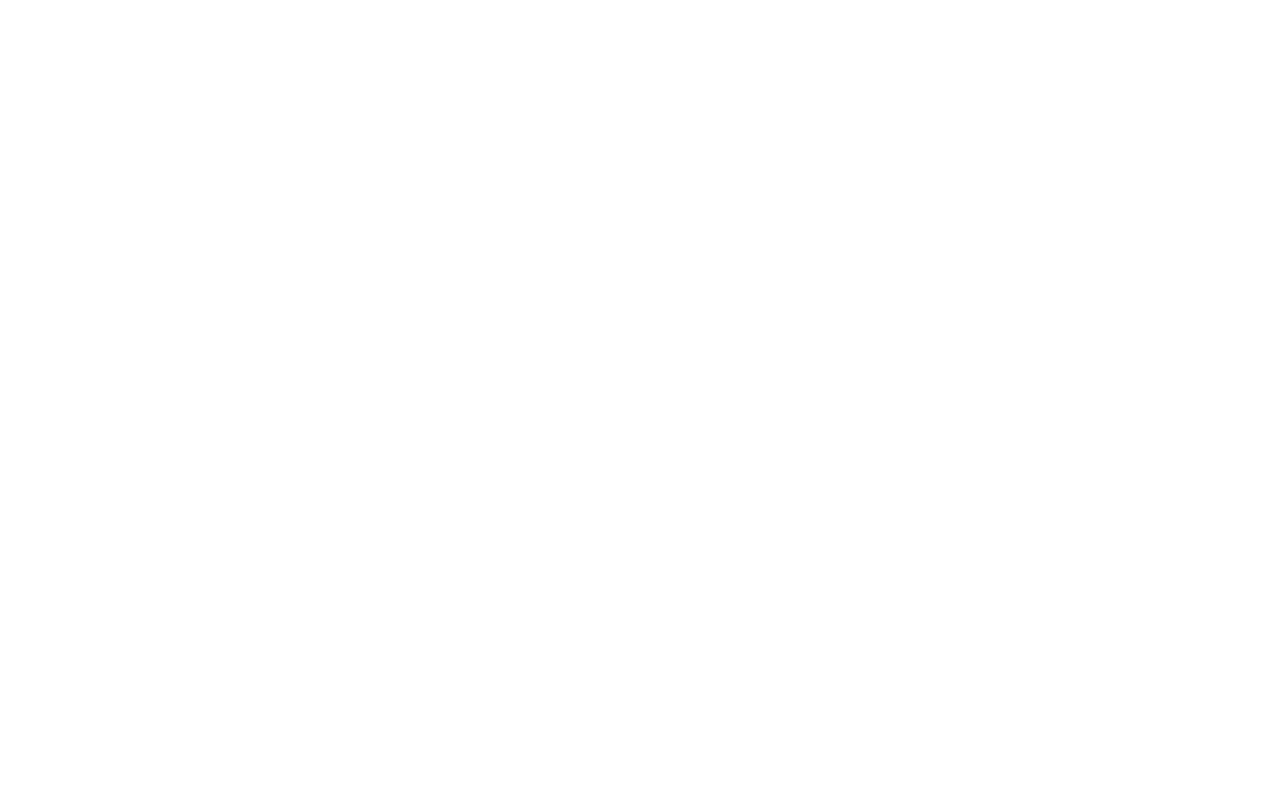
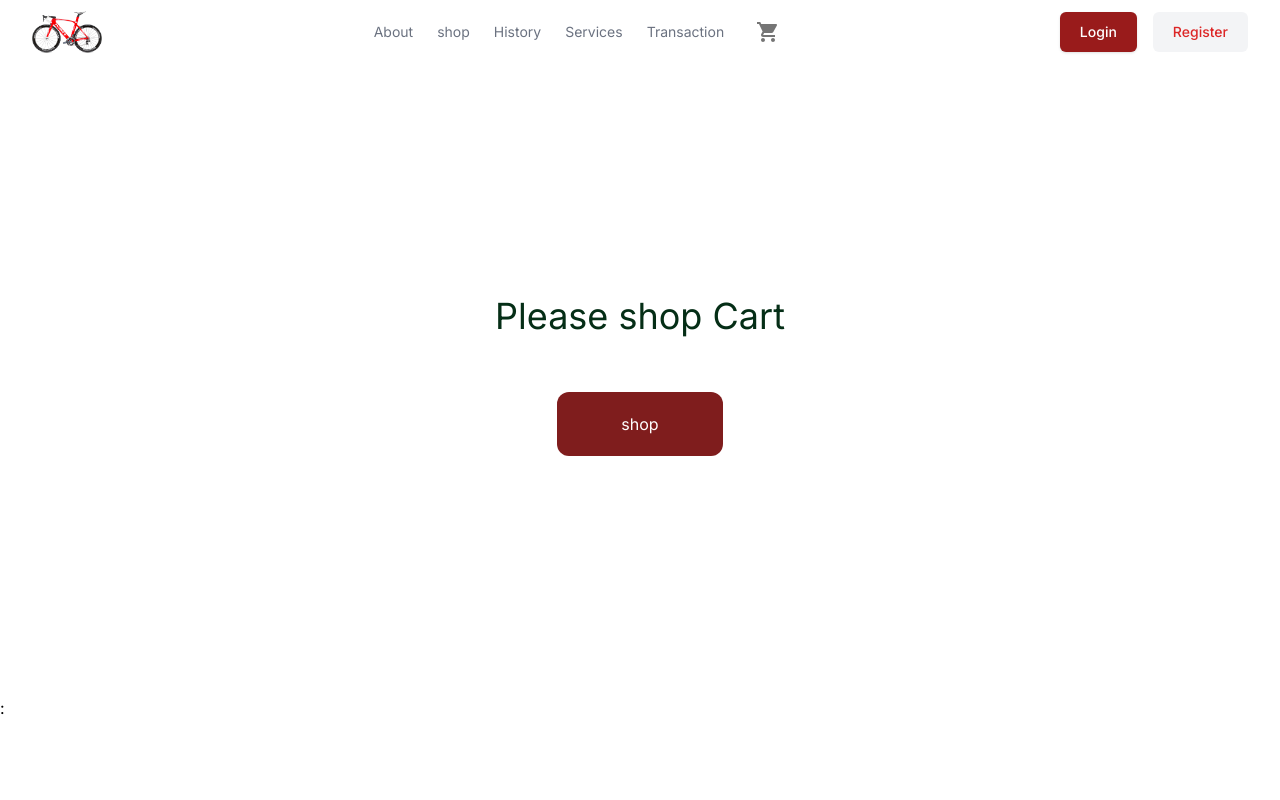
Before and after one commit to Ibra7emels3id/Bike_app, a Next.js app: page /cart in a window 1280 px wide. Shown: the top 800 px of the page. Built offline with nearby package versions, Linux system fonts and the light colour scheme.

Commit message:
first commit

```diff
--- a/src/app/cart/checkout/_components/CheckoutForm.js
+++ b/src/app/cart/checkout/_components/CheckoutForm.js
@@ -5,8 +5,8 @@ import { useAppDispatch, useAppSelector } from '../../../../lib/hooks';
 import { removeFromCart } from '../../../../lib/features/cartSlice';
 import Loader from './Loader'
 import Link from 'next/link';
-import { useSearchParams } from 'next/navigation';
-
+// import { useSearchParams } from 'next/navigation';
+import { useSearchParams } from 'next/router';
 
 
 
@@ -14,7 +14,7 @@ import { useSearchParams } from 'next/navigation';
 const CheckoutForm = () => {
     const dispatch = useAppDispatch();
     const { cart, CartTitle, cartQuantity } = useAppSelector((state) => state.cart)
-    const searchparams = useSearchParams()
+    // const searchparams = useSearchParams()
 
     const SendDataCartToAdmin = async () => {
         try {
--- a/src/app/cart/checkout/page.js
+++ b/src/app/cart/checkout/page.js
@@ -6,11 +6,12 @@ import CheckoutForm from './_components/CheckoutForm';
 import Header from '../../../components/Header';
 // import { useSearchParams } from 'next/navigation';
 // Number(searchparams.get('amount'))
+import { useSearchParams } from 'next/router';
 
 const stripePromise = loadStripe(process.env.NEXT_PUBLIC_STRIPE_PUBLISHABLE_KEY);
 
 const Page = () => {
-    const searchparams = useSearchParams()
+    // const searchparams = useSearchParams()
     const options = {
         mode: 'payment',
         currency: 'usd',
--- a/src/app/cart/page.jsx
+++ b/src/app/cart/page.jsx
@@ -26,9 +26,9 @@ const Page = () => {
 
     return (
         <>
-            {/* <Header />
+            <Header />
             <div className="checkout pt-14">
-                {user ? <section>
+                <section>
                     {cart.length === 0 ? <div className="flex flex-col gap-14 items-center justify-center h-[80vh] ">
                         <p className=" text-4xl text-green-950">Please shop Cart</p>
                         <Link href={'/shop'} className=" bg-red-900 py-5 px-16 text-white rounded-xl">shop</Link>
@@ -105,8 +105,8 @@ const Page = () => {
                     <div className="flex flex-col gap-14 items-center justify-center h-[80vh] ">
                         <p className=" text-4xl text-green-950">Please Login</p>
                         <Link href={'/login'} className=" bg-red-900 py-5 px-16 text-white rounded-xl">Login</Link>
-                    </div>}
-            </div> */}
+                    </div>
+            </div>
         </>
     );
 };
--- a/src/app/shop/page.jsx
+++ b/src/app/shop/page.jsx
@@ -143,7 +143,7 @@ const Page = () => {
                                 <ToggleButtonGroup
                                     sx={{ display: 'flex', flexDirection: 'column', gap: '5px' }}
                                     color="primary"
-                                    value={alignment}
+                                    // value={alignment}
                                     exclusive
                                     onChange={()=>{
                                         handleChange(event)
```
